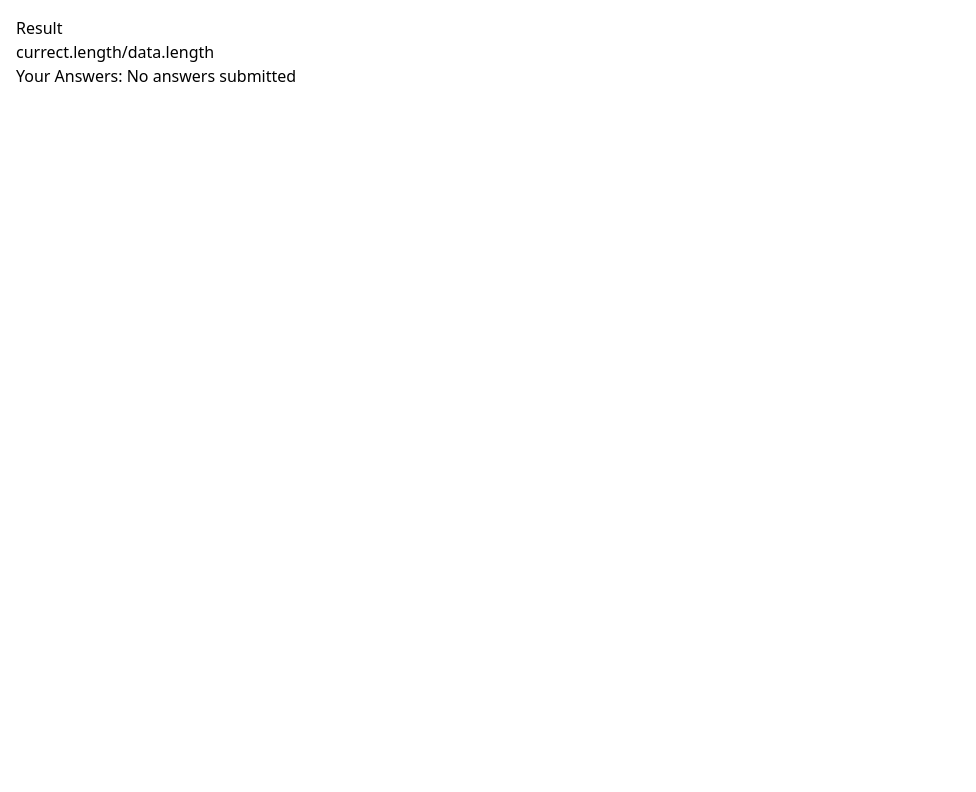
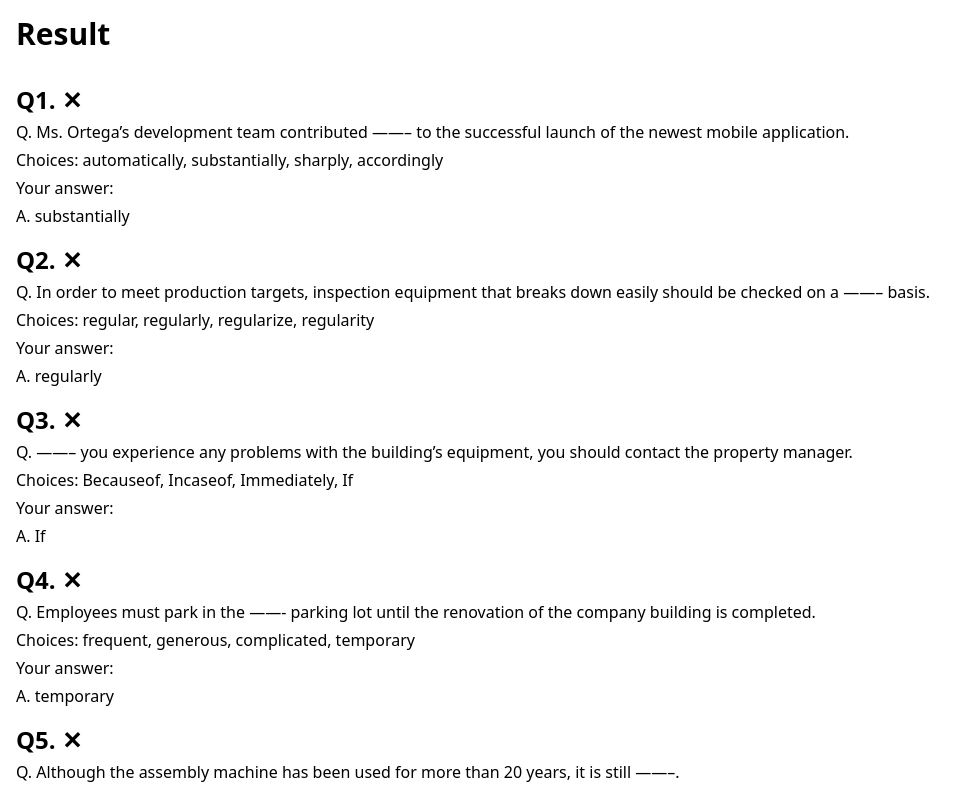
Before and after one commit to hiro2108/toeic, a Next.js app: page /result in a window 1280 px wide. Shown: the top 792 px of the page, without its empty margins (0-976 px from the left). Built offline with nearby package versions, Linux system fonts and the light colour scheme.

Commit message:
wip: fetch google sheet & pass params

```diff
--- a/package.json
+++ b/package.json
@@ -10,6 +10,7 @@
   },
   "dependencies": {
     "@reduxjs/toolkit": "^2.2.5",
+    "google-api-client": "^2.1.0",
     "next": "14.2.3",
     "react": "^18",
     "react-dom": "^18",
--- a/src/app/FetchData.jsx
+++ b/src/app/FetchData.jsx
@@ -1,27 +1,17 @@
 'use cliant'
-import React, { useReducer, useState } from 'react'
-import { INITIAL, reducer } from './reducer';
+import { useState, useEffect } from "react"
 
-const FetchData = () => {
-    const [state, dispatch] = useReducer(reducer, INITIAL);
-    const { loading, post, error } = state;
-
-    const handleClick = () => {
-        dispatch({ type: 'START' });
-        fetch('https://jsonplaceholder.typicode.com/todos/1')
-            .then(response => response.json())
-            .then(json => {
-                dispatch({ type: 'SUCCESS', payload: json });
-
-            }).catch((err) => {
-                dispatch({ type: 'ERROR' });
-            });
-    }
+function FetchData() {
+    const [datas, setDatas] = useState([])
+    useEffect(() => {
+        fetch(`https://sheets.googleapis.com/v4/spreadsheets/${process.env.NEXT_PUBLIC_GOOGLE_SHEETS_DOC_ID}/values/toeic?key=${process.env.NEXT_PUBLIC_GOOGLE_SHEETS_API_KEY}`)
+            .then(res => res.json())
+            .then(datas =>
+                setDatas(datas.values))
+    }, [])
+    // console.log(datas);
     return (
         <div>
-            <button onClick={handleClick}>{loading ? 'Loading...' : 'Click!'}</button>
-            <p>{post?.title}</p>
-            <p>{error && 'Error'}</p>
         </div>
     );
 }
--- a/src/app/addAnswers.jsx
+++ /dev/null
@@ -1,21 +0,0 @@
-'use cliant'
-export const INITIAL = {
-    addAnswers: [],
-};
-
-export const handleAddAnswers = (state, action) => {
-    switch (action.type) {
-        case 'ADD_ANSWER':
-            return {
-                ...state,
-                addAnswers: [...state.addAnswers, action.payload],
-            };
-        case 'RESULT':
-            return {
-                ...state,
-            };
-
-        default:
-            return state;
-    }
-}
--- a/src/app/datas/datas.js
+++ b/src/app/datas/datas.js
@@ -4,61 +4,51 @@ const data = [
         'question': 'Ms. Ortega’s development team contributed ——– to the successful launch of the newest mobile application.',
         'choices': ['automatically', 'substantially', 'sharply', 'accordingly'],
         'answer': 'substantially',
-        'initialValue': 'Not answered'
     },
     {
         'question': 'In order to meet production targets, inspection equipment that breaks down easily should be checked on a ——– basis.',
         'choices': ['regular', 'regularly', 'regularize', 'regularity'],
         'answer': 'regularly',
-        'initialValue': 'Not answered'
     },
     {
         'question': '——– you experience any problems with the building’s equipment, you should contact the property manager.',
         'choices': ['Becauseof', 'Incaseof', 'Immediately', 'If'],
         'answer': 'If',
-        'initialValue': 'Not answered'
     },
     {
         'question': 'Employees must park in the ——- parking lot until the renovation of the company building is completed.',
         'choices': ['frequent', 'generous', 'complicated', 'temporary'],
         'answer': 'temporary',
-        'initialValue': 'Not answered'
     },
     {
         'question': 'Although the assembly machine has been used for more than 20 years, it is still ——–.',
         'choices': ['annual', 'experienced', 'operational', 'previous'],
         'answer': 'operational',
-        'initialValue': 'Not answered'
     },
     {
         'question': 'Medical ——– are supposed to investigate the characteristics and effects of newly developed materials.',
         'choices': ['expert', 'expertise', 'experts', 'expertly'],
         'answer': 'experts',
-        'initialValue': 'Not answered'
     },
     {
         'question': 'Darwin Construction, renowned for its ——– designs, has won the bid for the Dalton City Library.',
         'choices': ['innovation', 'innovate', 'innovatively', 'innovative'],
         'answer': 'innovative',
-        'initialValue': 'Not answered'
     },
     {
         'question': 'Please make sure that ——– address is correct in the designated section of the order form.',
         'choices': ['yours', 'yourself', 'your', 'you'],
         'answer': 'your',
-        'initialValue': 'Not answered'
     },
     {
         'question': 'Mr. Thompson was ——– as the marketing director after a successful market development in Asia.',
         'choices': ['appointing', 'appointed', 'appoint', 'appoints'],
         'answer': 'appointed',
-        'initialValue': 'Not answered'
     },
     {
         'question': 'The Irwin City Tourist Information Office is ——– located in the center of the city.',
         'choices': ['particularly', 'unfortunately', 'absolutely', 'conveniently'],
         'answer': 'conveniently',
-        'initialValue': 'Not answered'
     },
 
 ];
--- a/src/app/question/page.jsx
+++ b/src/app/question/page.jsx
@@ -2,24 +2,25 @@
 import Image from "next/image";
 import Link from "next/link";
 import data from "../datas/datas";
-import { useState, useReducer } from "react";
-import { useSearchParams, } from "next/navigation";
-// import { useDispatch, useSelector } from "react-redux";
-import { INITIAL, handleAddAnswers } from '../addAnswers';
+import { useState } from "react";
+import { useSearchParams, useRouter } from "next/navigation";
 
 const Question = () => {
+  const router = useRouter();
+
   const [currentNum, setCurrentNum] = useState(0);
   const [selectedValue, setSelectedValue] = useState(null);
   const [displayExplanation, setDisplayExplanation] = useState(false);
   const [judgment, setJudgment] = useState(false);
-  const [state, dispatch] = useReducer(handleAddAnswers, INITIAL);
+  const [addAnswers, setAddAnswers] = useState([]);
 
+  const params = useSearchParams();
+  const seeAnswer = params.get('seeAnswer');
 
-  const seeAnswer = useSearchParams().get('seeAnswer');
   const handleSelect = (e) => {
+    setJudgment(true);
     setSelectedValue(e.target.value);
-    setJudgment(true);
-    dispatch({ type: 'ADD_ANSWER', payload: e.target.value });
+    console.log(addAnswers);
   }
   const handleDisplayExplanation = () => {
     setDisplayExplanation(true);
@@ -27,18 +28,27 @@ const Question = () => {
 
   const handleNextButton = () => {
     if (selectedValue !== null) {
-      data[currentNum].initialValue = selectedValue;
+      setAddAnswers([...addAnswers, selectedValue]);
+    } else {
+      setAddAnswers([...addAnswers, 'null']);
     }
     setCurrentNum(currentNum + 1);
     setSelectedValue(null);
     const radioButtons = document.querySelectorAll('input[name="drone"]');
     radioButtons.forEach(radioButton => radioButton.checked = false);
-    console.log(state.addAnswers);
   }
   const handlePrevButton = () => {
     setCurrentNum(currentNum - 1);
     const radioButtons = document.querySelectorAll('input[name="drone"]');
     radioButtons.forEach(radioButton => radioButton.checked = false);
+  }
+
+  const gotoResultPage = () => {
+    setAddAnswers([...addAnswers, selectedValue]);
+    const answerParams = addAnswers.map((str, index) => (
+      `Q${index + 1}=${str}${index === addAnswers.length - 1 ? '' : '&'}`
+    )).join('');
+    router.push(`/result?${answerParams}`);
   }
 
   return (
@@ -75,7 +85,7 @@ const Question = () => {
       <div className="flex gap-8">
         <button type="button" onClick={handlePrevButton} className="p-2 font-bold rounded-full shadow-lg min-w-40">PREV</button>
         {data.length - 1 === currentNum ? (
-          <Link href="../result" className="p-2 font-bold rounded-full shadow-lg min-w-40">see result</Link>
+          <button onClick={gotoResultPage} className="p-2 font-bold rounded-full shadow-lg min-w-40">see result</button>
         ) : (
           <button type="button" onClick={handleNextButton} className="p-2 font-bold rounded-full shadow-lg min-w-40">NEXT</button>
         )}
--- a/src/app/result/page.jsx
+++ b/src/app/result/page.jsx
@@ -1,18 +1,49 @@
 'use client'
-import {useReducer} from 'react'
 import data from "../datas/datas";
-import { INITIAL, handleAddAnswers } from '../addAnswers';
+import { useSearchParams } from "next/navigation";
 
 
 const Result = () => {
-  const [state, dispatch] = useReducer(handleAddAnswers, INITIAL);
-  console.log(state.addAnswers);
+  const params = useSearchParams();
+  const answers = [];
+
+  // Extract answers from URL parameters
+  for (const [key, value] of params.entries()) {
+    const questionNumber = parseInt(key.substring(1));
+    answers[questionNumber - 1] = value;
+  }
+
+  const renderResultItem = (questionIndex) => {
+    const question = data[questionIndex];
+    const userAnswer = answers[questionIndex];
+    const correctAnswer = question.answer;
+    return (
+      <div key={questionIndex} className="result-item flex flex-col gap-1">
+        <h2 className="text-2xl font-bold">Q{questionIndex + 1}. {userAnswer === correctAnswer ? (
+          <span>〇</span>
+        ) : (
+          <span>✕</span>
+        )}</h2>
+        <p>Q. {question.question}</p>
+        <div className="flex gap-1">
+          <p>Choices:</p>
+          <ul className="flex gap-1">
+            <li>{question.choices[0]}, </li>
+            <li>{question.choices[1]}, </li>
+            <li>{question.choices[2]}, </li>
+            <li>{question.choices[3]}</li>
+          </ul>
+        </div>
+        <p>Your answer: {userAnswer}</p>
+        <p>A. {correctAnswer}</p>
+      </div>
+    );
+  };
+
   return (
-    <div>
-      <h1>Result</h1>
-      <p><span>currect.length</span>/<span>data.length</span></p>
-      <p>Your Answers: {state.addAnswers.length > 0 ? state.addAnswers.join(', ') : 'No answers submitted'}</p>
-
+    <div className="result">
+      <h1 className="text-3xl mb-8 font-bold">Result</h1>
+      <div className="flex flex-col gap-4">{data.map((answer, index) => renderResultItem(index))}</div>
     </div>
   )
 }
```
Also changed, not shown: 2 other files (tests, documents, lock files or other folders).
